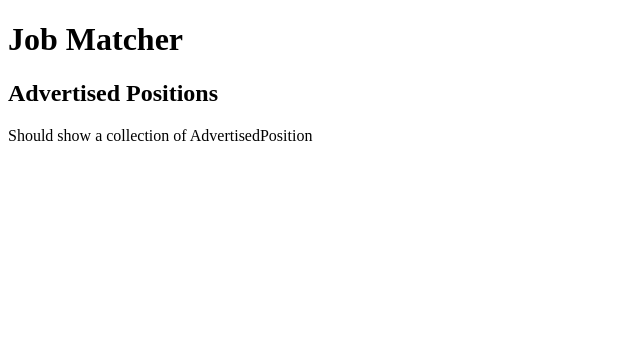
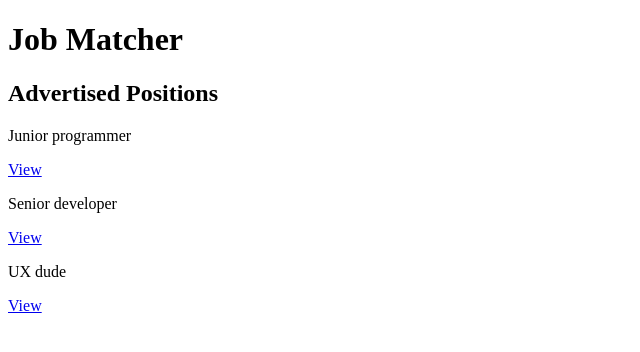
Before and after one commit to ferdyanata/AIP-job-matcher, a React (Create React App) app in the folder react-redux-client/: page /advertised-positions in a window 1280 px wide. Shown: the top 352 px of the page, without its empty margins (0-640 px from the left). Built offline with nearby package versions, Linux system fonts and the light colour scheme.

Commit message:
Components built out with routing

```diff
--- a/react-redux-client/src/App.js
+++ b/react-redux-client/src/App.js
@@ -19,4 +19,5 @@ class App extends Component {
   }
 }
 
+
 export default withRouter(App);
--- a/react-redux-client/src/components/AdvertisedPosition.js
+++ b/react-redux-client/src/components/AdvertisedPosition.js
@@ -1,11 +1,22 @@
 import React from 'react';
+import {Link} from 'react-router-dom';
 
 export default class AdvertisedPosition extends React.Component {
     render() {
         return (
             <div>
-                <p> This represents an individual position, which should be displayed in a list by AdvertisedPositions.js</p>
+                <p>{this.props.name}</p>
+                <Link
+                  to={{
+                    pathname: `/job-info/${this.props.name}`,
+                  }}
+                >
+                View
+                </Link>
             </div>
         );
     }
+
+
+
 }
--- a/react-redux-client/src/components/AdvertisedPositions.js
+++ b/react-redux-client/src/components/AdvertisedPositions.js
@@ -1,12 +1,19 @@
 import React from 'react';
+import AdvertisedPosition from './AdvertisedPosition';
 
 export default class AdvertisedPositions extends React.Component {
     render() {
         return (
             <div>
                 <h2> Advertised Positions </h2>
-                <p> Should show a collection of AdvertisedPosition </p>
+                {positionData.map( position => <AdvertisedPosition {...position} />)}
             </div>
         );
     }
 }
+
+let positionData = [
+  {name: "Junior programmer"},
+  {name: "Senior developer"},
+  {name: "UX dude"}
+];
--- a/react-redux-client/src/components/JobInfo.js
+++ b/react-redux-client/src/components/JobInfo.js
@@ -4,8 +4,8 @@ export default class JobInfo extends React.Component {
     render() {
         return (
             <div>
-                <h2> Job Info </h2>
-                <p> The employer should be taken here when clicking on a position, to see the info and who has applied & been matched with it</p>
+                <h4>{this.props.match.params.id}</h4>
+                <p>This role is suited towards a recent university graduate who is familiar with Javascript.</p>
             </div>
         );
     }
```
